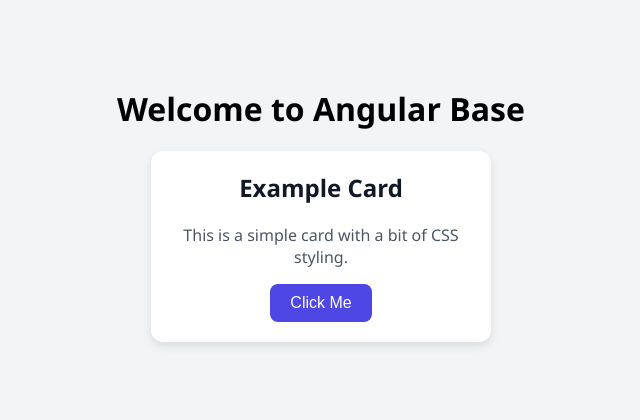
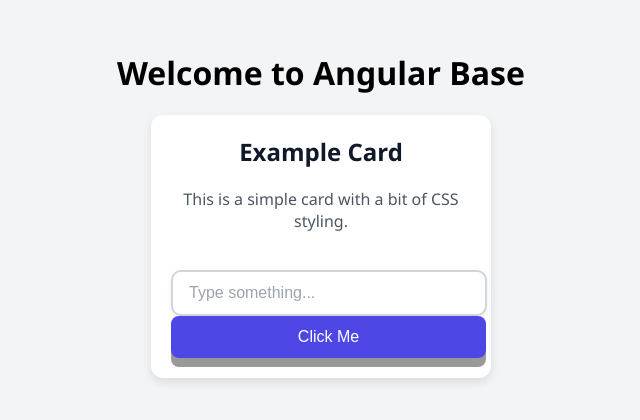
Before and after one commit to MissShepherd/first-angular-steps, an Angular app: page / in a window 1280 px wide. Shown: the part 196-616 px from the top of the page, without its empty margins (319-959 px from the left). Built offline with nearby package versions, Linux system fonts and the light colour scheme.

Commit message:
refactor: enhance button styling and input field; remove alert on button click

```diff
--- a/src/main.ts
+++ b/src/main.ts
@@ -11,6 +11,7 @@
       <div class="card">
         <h2>Example Card</h2>
         <p>This is a simple card with a bit of CSS styling.</p>
+        <br><input #box type="text" placeholder="Type something..." />
         <button class="btn" (click)="onClick()">Click Me</button>
       </div>
     </div>
@@ -18,7 +19,7 @@
 })
 export class AppComponent {
   onClick() {
-    alert('Button clicked!');
+
   }
 }
 
--- a/src/styles.css
+++ b/src/styles.css
@@ -14,18 +14,26 @@
 }
 
 .btn {
+  display: inline-block;
+  width: 315px;
   background-color: #4e46e5;
   color: #fff;
   border: none;
   border-radius: 8px;
-  padding: 10px 20px;
+  padding: 12px 16px;
   cursor: pointer;
   font-size: 16px;
   transition: 0.2s ease;
+  box-shadow: 0 9px #999;
+}
+
+.btn:active {
+  box-shadow: 0 5px #666;
+  transform: translateY(4px);
 }
 
 .btn:hover {
-  background-color: #4338ca;
+  background-color: #38c0ca;
 }
 
 .card {
@@ -46,3 +54,31 @@
 .card p {
   color: #4b5563;
 }
+
+input[type="text"] {
+  width: 280px;
+  padding: 12px 16px;
+  font-size: 16px;
+  border: 2px solid #d1d5db;
+  border-radius: 10px;
+  outline: none;
+  transition: all 0.25s ease;
+  background-color: #ffffff;
+  color: #111827;
+  box-shadow: 0 2px 6px rgba(0, 0, 0, 0.05);
+}
+
+input[type="text"]::placeholder {
+  color: #9ca3af;
+}
+
+input[type="text"]:hover {
+  border-color: #a5b4fc;
+  box-shadow: 0 3px 8px rgba(79, 70, 229, 0.1);
+}
+
+input[type="text"]:focus {
+  border-color: #4f46e5;
+  box-shadow: 0 0 0 4px rgba(79, 70, 229, 0.15);
+  background-color: #f9fafb;
+}
```
